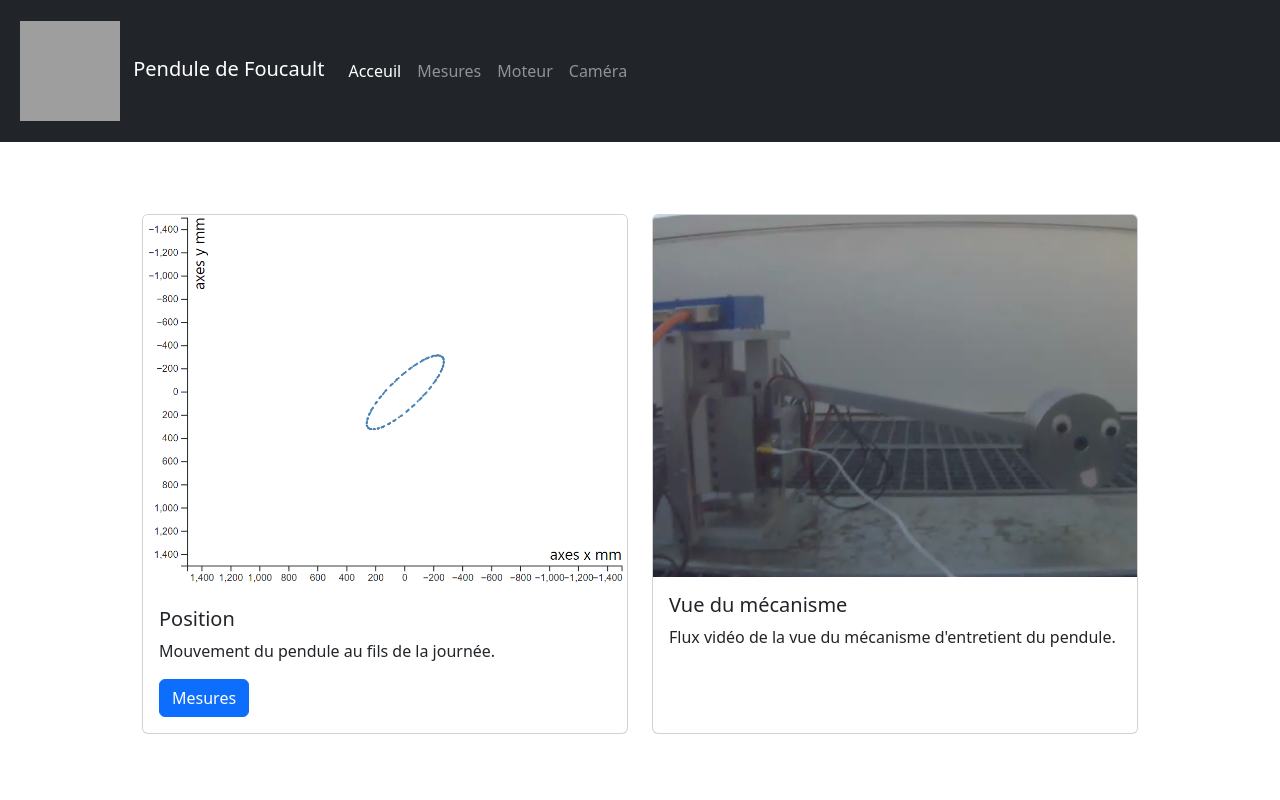
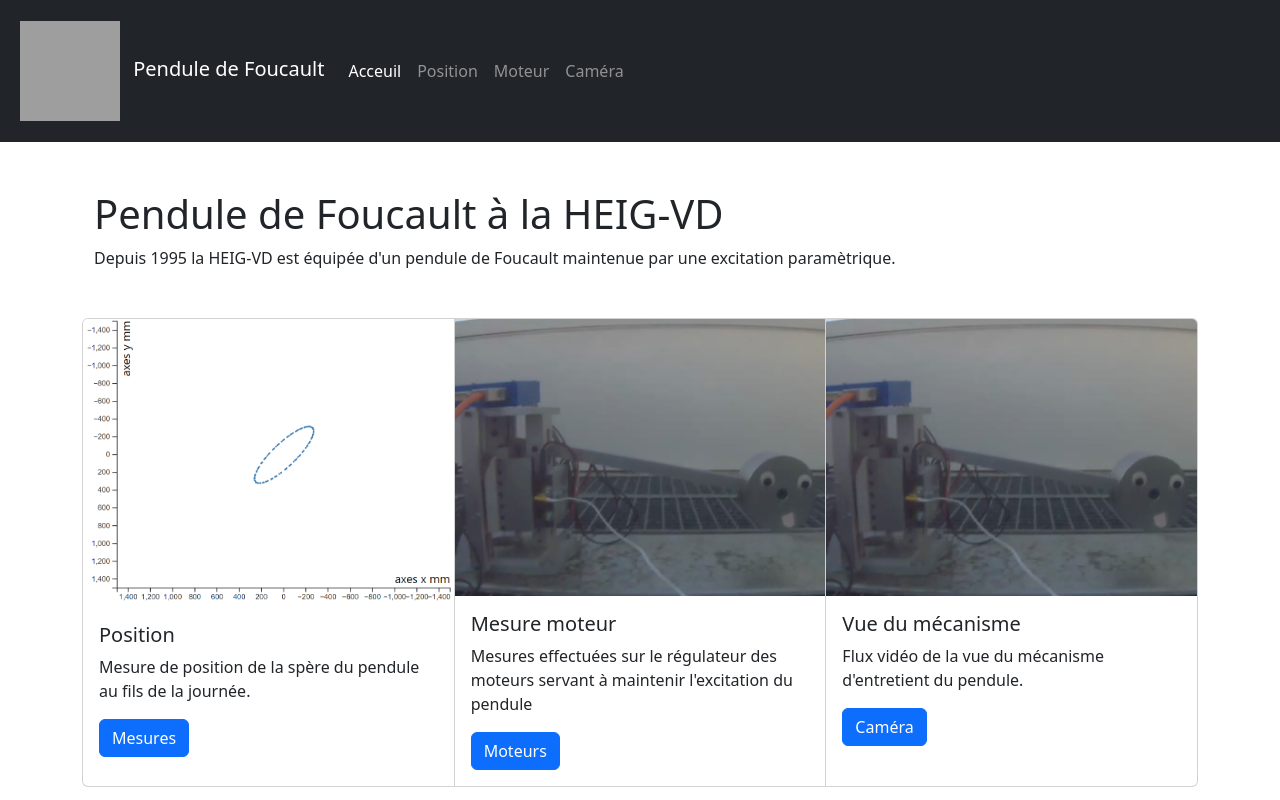
Before and after one commit to adrien-cardinale/Pendule-Foucault-Interface, a Flask app: page / in a window 1280 px wide. Run offline with Flask 3, Linux system fonts and the light colour scheme; parts of the project's set-up code (start-up, migrations or seed data) failed here and were passed over; some libraries are stand-ins or nearby versions; grey boxes are pictures that could not be loaded.

Commit message:
change get data position

```diff
--- a/app.py
+++ b/app.py
@@ -17,13 +17,18 @@ socketio = SocketIO(app)
 path = os.path.expanduser('~') + "/data/"
 
 
+
 def load_config():
+    global positionDateLoaded
+    positionDateLoaded = ""
     global xCenter
     global yCenter
+    global periode
     with open(path + 'configPF.json') as json_file:
         data = json.load(json_file)
-        xCenter = data['centre']['x']
-        yCenter = data['centre']['y']
+        xCenter = data['center']['x']
+        yCenter = data['center']['y']
+        periode = data['periode']
 
 
 def get_data(date):
@@ -37,7 +42,8 @@ def get_data(date):
             t = lines[i][0:9]
             x = lines[i][9:13]
             y = lines[i][13:18]
-            data.append({'x': x, 'y': y, 'timestamp': t})
+            timeMs = int(lines[i][0:2]) * 3600000 + int(lines[i][2:4]) * 60000 + int(lines[i][4:6]) * 1000 + int(lines[i][6:9])
+            data.append({'x': x, 'y': y, 'timestamp': t, 'timeMs': timeMs})
 
 
 def get_driver_data(date):
@@ -73,6 +79,8 @@ def read_data():
             with open(path + 'pFposition-' + dates[-1], 'r') as file:
                 lines = file.readlines()
                 last_line = lines[-1]
+                if last_line == '\n':
+                    continue
                 _t = last_line[0:9]
                 _x = last_line[9:13]
                 _y = last_line[13:17]
@@ -92,17 +100,23 @@ def handle_connect():
     emit('metaData_moteur', {'dataLength': len(data_moteur)}, room=room_id)
 
 
-@socketio.on('get_data')
-def handle_get_data(dataIndex):
+@socketio.on('get_data_position')
+def handle_get_data(message):
+    global periode
+    global positionDateLoaded
     room_id = request.sid
-    emit('data', data[int(dataIndex["time"]):int(dataIndex["time"]) + int(dataIndex["points"])], room=room_id)
-
-
-@socketio.on('change_date')
-def handle_change_date(date):
-    room_id = request.sid
-    get_data(date["date"])
-    emit('metaData', {'dataLength': len(data)}, room=room_id)
+    print(message)
+    if message["date"] == "":
+        date = dates[-1]
+    else:
+        date = message["date"]
+    if positionDateLoaded != date:
+        get_data(date)
+        positionDateLoaded = date
+    for i in range(len(data)):
+        if data[i]["timeMs"] >= int(message["time"]):
+            break
+    emit('data', data[int(message["time"]):int(message["time"])+300], room=room_id)
 
 
 @socketio.on('get_data_moteur')
@@ -118,11 +132,11 @@ def handle_change_date_moteur(date):
     emit('metaData_moteur', {'dataLength': len(data_moteur)}, room=room_id)
 
 
-@socketio.on('get_labels')
-def handle_get_labels():
-    room_id = request.sid
-    labels = {"minTime": data[0]['timestamp'], "maxTime": data[-1]['timestamp']}
-    emit('labels', labels, room=room_id)
+# @socketio.on('get_labels')
+# def handle_get_labels():
+#     room_id = request.sid
+#     labels = {"minTime": data[0]['timestamp'], "maxTime": data[-1]['timestamp']}
+#     emit('labels', labels, room=room_id)
 
 
 @app.route('/')
@@ -130,7 +144,7 @@ def index():
     return render_template('index.html')
 
 
-@app.route('/mesures')
+@app.route('/position')
 def mesures():
     get_date()
     return render_template('mesures.html', dates=dates)
@@ -151,4 +165,4 @@ if __name__ == '__main__':
     get_date()
     eventlet.monkey_patch()
     eventlet.spawn(read_data)
-    socketio.run(app, host='0.0.0.0', port=8080)
+    socketio.run(app, host='0.0.0.0', port=8080, debug=True)
--- a/static/js/moteur.js
+++ b/static/js/moteur.js
@@ -26,7 +26,7 @@ socket.on('disconnect', function () {
 socket.on('metaData_moteur', function (data) {
   console.log(data);
   timeSlider.value = 0;
-  timeSlider.max = data.dataLength - 1;
+  timeSlider.max = data.dataLength - nPoint;
   socket.emit('get_data_moteur', { time: timeSlider.value, points: nPoint });
 });
 
--- a/templates/camera.html
+++ b/templates/camera.html
@@ -4,15 +4,15 @@
 <video src="http://pendule.einet.ad.eivd.ch:8083/stream/1/channel/0/webrtc" autoplay></video>
 <script src="/static/js/camera.js"></script> -->
     <script src="https://cdn.jsdelivr.net/npm/hls.js@latest"></script>
-    <h1>Affichage d'un flux MSE</h1>
-    <video id="videoElement"></video>
+    <h1>Vue du mécanisme</h1>
+    <video id="videoElement" autoplay></video>
 
     <script>
         if (Hls.isSupported()) {
             const videoElement = document.getElementById('videoElement');
             const hls = new Hls();
 
-            hls.loadSource('http://pendule.einet.ad.eivd.ch:8083/stream/b6950692-4049-48d3-80e3-1fbef575c528/channel/0/hlsll/live/index.m3u8');
+            hls.loadSource('http://pendule.iai-heig-vd.in:8083/stream/0ca1a15b-077f-4141-8730-acb91cc1f71d/channel/0/hls/live/index.m3u8');
             hls.attachMedia(videoElement);
             hls.on(Hls.Events.MANIFEST_PARSED, function() {
                 videoElement.play();
--- a/templates/index.html
+++ b/templates/index.html
@@ -1,42 +1,45 @@
 {% extends "base.html" %}
 {% block content %}
-<div class="row row-cols-1 row-cols-md-2 g-4 m-5">
-    <div class="col">
-      <div class="card h-100">
+
+
+<div class="container mt-5">
+  <h1>Pendule de Foucault à la HEIG-VD</h1>
+  <p>
+    Depuis 1995 la HEIG-VD est équipée d'un pendule de Foucault maintenue par une excitation paramètrique.
+  </p>
+</div>
+
+<div class="card-group mt-5">
+      <div class="card" style="width: 25rem;">
         <img src="/static/images/plotPosition.png" class="card-img-top" alt="...">
         <div class="card-body">
           <h5 class="card-title">Position</h5>
-          <p class="card-text">Mouvement du pendule au fils de la journée.</p>
-          <a href="/mesures" class="btn btn-primary">Mesures</a>
+          <p class="card-text">Mesure de position de la spère du pendule au fils de la journée.</p>
+          <a href="/position" class="btn btn-primary">Mesures</a>
         </div>
         <!-- <div class="card-footer">
           <small class="text-muted">Last updated 3 mins ago</small>
         </div> -->
       </div>
-    </div>
-    <div class="col">
-      <div class="card h-100">
+      <div class="card" style="width: 25rem;">
+        <img src="/static/images/video.png" class="card-img-top" alt="...">
+        <div class="card-body">
+          <h5 class="card-title">Mesure moteur</h5>
+          <p class="card-text">Mesures effectuées sur le régulateur des moteurs servant à maintenir l'excitation du pendule</p>
+          <a href="/moteurs" class="btn btn-primary">Moteurs</a>
+        </div>
+      </div>
+      <div class="card" style="width: 25rem;">
         <img src="/static/images/video.png" class="card-img-top" alt="...">
         <div class="card-body">
           <h5 class="card-title">Vue du mécanisme</h5>
           <p class="card-text">Flux vidéo de la vue du mécanisme d'entretient du pendule.</p>
+          <a href="/camera" class="btn btn-primary">Caméra</a>
         </div>
         <!-- <div class="card-footer">
           <small class="text-muted">Last updated 3 mins ago</small>
         </div> -->
       </div>
-    <!-- </div>
-    <div class="col">
-      <div class="card h-100">
-        <img src="..." class="card-img-top" alt="...">
-        <div class="card-body">
-          <h5 class="card-title">Card title</h5>
-          <p class="card-text">This is a wider card with supporting text below as a natural lead-in to additional content. This card has even longer content than the first to show that equal height action.</p>
-        </div>
-        <div class="card-footer">
-          <small class="text-muted">Last updated 3 mins ago</small>
-        </div>
-      </div>
-    </div> -->
+
   </div>
 {% endblock %}
--- a/templates/nav.html
+++ b/templates/nav.html
@@ -13,7 +13,7 @@
           <a class="nav-link active" aria-current="page" href="/">Acceuil</a>
         </li>
         <li class="nav-item">
-          <a class="nav-link" href="/mesures" id="mesuresLink">Mesures</a>
+          <a class="nav-link" href="/position" id="mesuresLink">Position</a>
         </li>
         <li class="nav-item">
           <a class="nav-link" href="/moteur">Moteur</a>
```
Also changed, not shown: static/js/mesures.js (+6 -4 lines), static/js/accueil.js (added).
